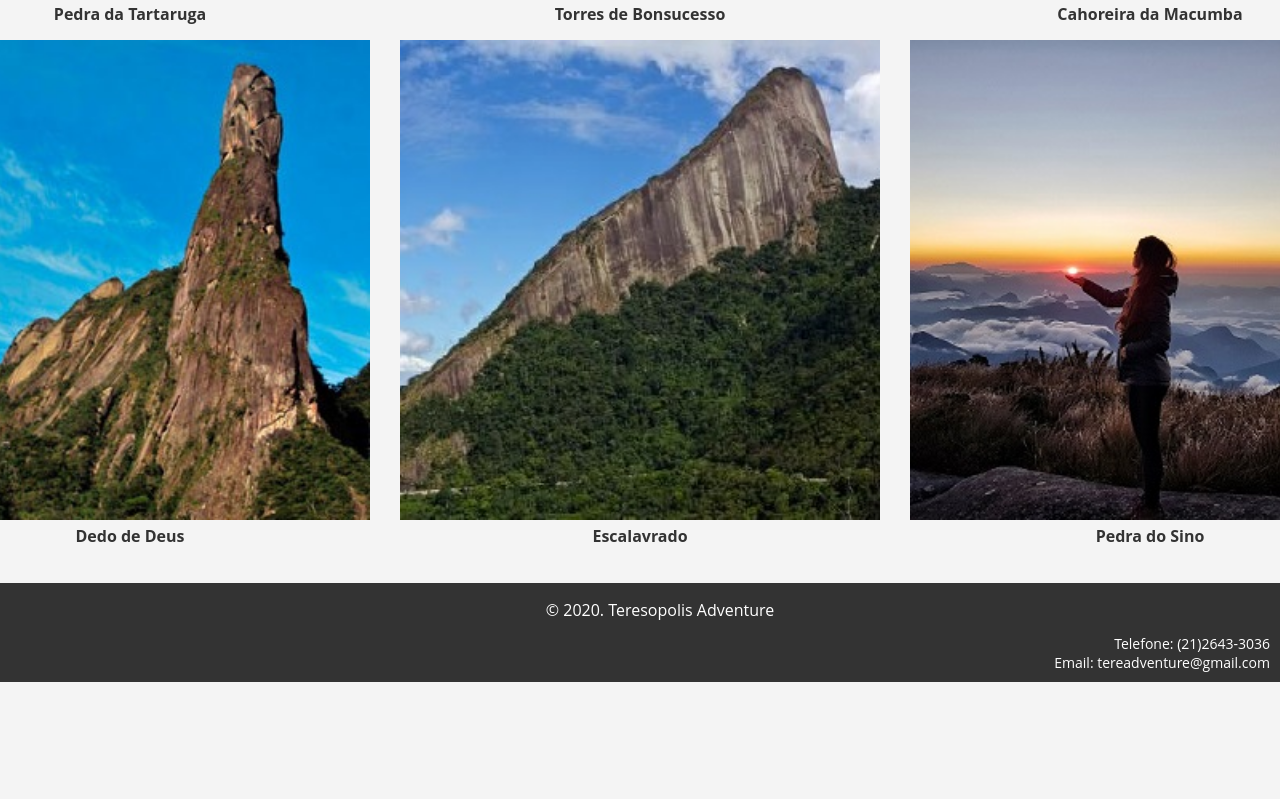
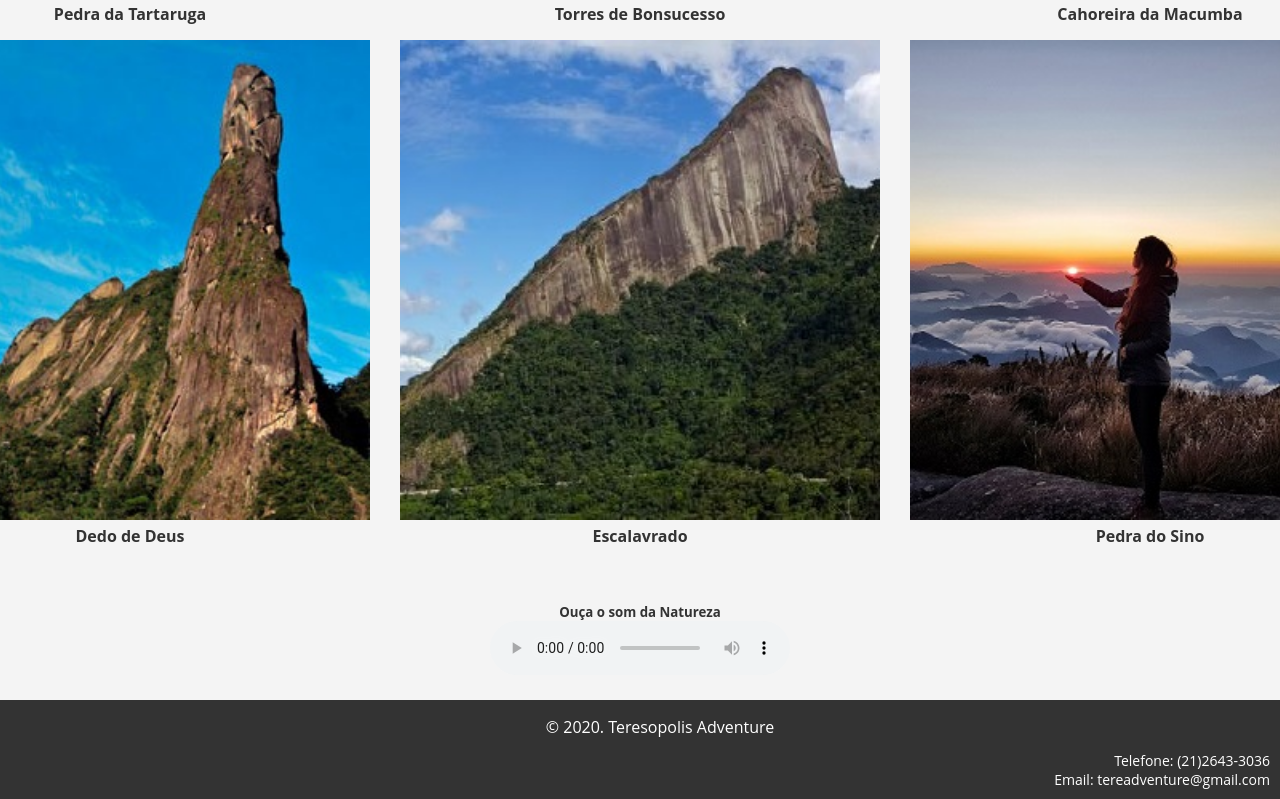
Before and after one commit to JonasMoura-J/SiteWeb, a plain HTML site: page src/components/pontos-turisticos/view.html in a window 1280 px wide. Shown: the part 1043-1842 px from the top of the page. Before the commit the page ends 1725 px from the top, so only its background shows below. Drawn offline with Linux system fonts and the light colour scheme.

Commit message:
add audio

```diff
--- a/src/components/pontos-turisticos/style.css
+++ b/src/components/pontos-turisticos/style.css
@@ -67,3 +67,8 @@ img {
   text-align: center;
   justify-content: center;
 }
+
+.audio{
+  margin: 20px;
+  text-align: center;
+}
--- a/src/components/pontos-turisticos/view.html
+++ b/src/components/pontos-turisticos/view.html
@@ -57,6 +57,15 @@
                     <h4>Pedra do Sino</h4>
                 </div>
             </div><br><br>
+
+            <div class="audio">
+                <h5>Ouça o som da Natureza</h5>
+                <audio autoplay="autoplay" controls="controls">
+                    <source src="../../assets/audio/passarinho.mp3" type="audio/mp3" />
+
+                    </audio>
+            </div>
+
             <footer>
                 <div class="orgao">
                     <p>&copy; 2020. Teresopolis Adventure</p>
```
Also changed, not shown: 1 other file.
